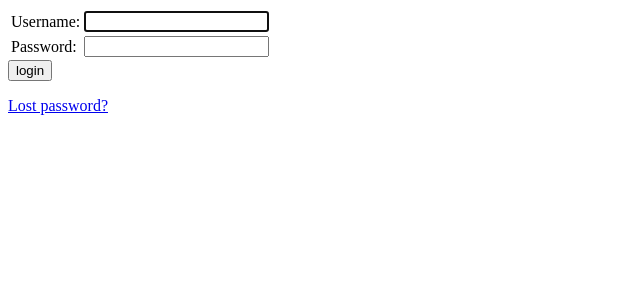
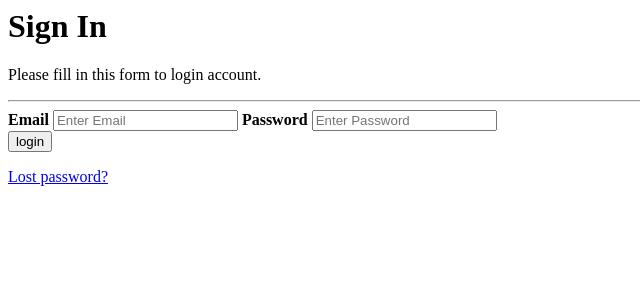
Before and after one commit to atultvarghese/Social-Networking-App, a Django app: page /login/ in a window 1280 px wide. Shown: the top 300 px of the page, without its empty margins (0-640 px from the left). Run offline with Django 4.2, Linux system fonts and the light colour scheme.

Commit message:
format updated

```diff
--- a/social_networking_app/templates/registration/login.html
+++ b/social_networking_app/templates/registration/login.html
@@ -13,20 +13,22 @@
 {% endif %}
 {% endif %}
 
-  <form method="post" action="/home">
+<form action="/home" method="post">
     {% csrf_token %}
-    <table>
-      <tr>
-        <td>{{ form.username.label_tag }}</td>
-        <td>{{ form.username }}</td>
-      </tr>
-      <tr>
-        <td>{{ form.password.label_tag }}</td>
-        <td>{{ form.password }}</td>
-      </tr>
-    </table>
-    <input type="submit" value="login">
-    <input type="hidden" name="next" value="{{ next }}">
+    <div class="container">
+        <h1>Sign In</h1>
+        <p>Please fill in this form to login account.</p>
+        <hr>
+
+        <label for="email"><b>Email</b></label>
+        <input name="email" placeholder="Enter Email" required type="text">
+
+        <label for="password"><b>Password</b></label>
+        <input name="password" placeholder="Enter Password" required type="password">
+
+    </div>
+    <input class="signinbtn" type="submit" value="login">
+    <input name="next" type="hidden" value="{{ next }}">
 </form>
 
 {# Assumes you setup the password_reset view in your URLconf #}
--- a/social_networking_app/templates/registration/register.html
+++ b/social_networking_app/templates/registration/register.html
@@ -14,12 +14,6 @@
     <label for="psw-repeat"><b>Repeat Password</b></label>
     <input type="password" placeholder="Repeat Password" name="psw-repeat" required>
 
-    <label>
-      <input type="checkbox" checked="checked" name="remember" style="margin-bottom:15px"> Remember me
-    </label>
-
-
-
     <div class="clearfix">
       <button type="button" class="cancelbtn">Cancel</button>
       <button type="submit" class="signupbtn">Sign Up</button>
```
Lines whose indentation alone changed are shown as unchanged.
